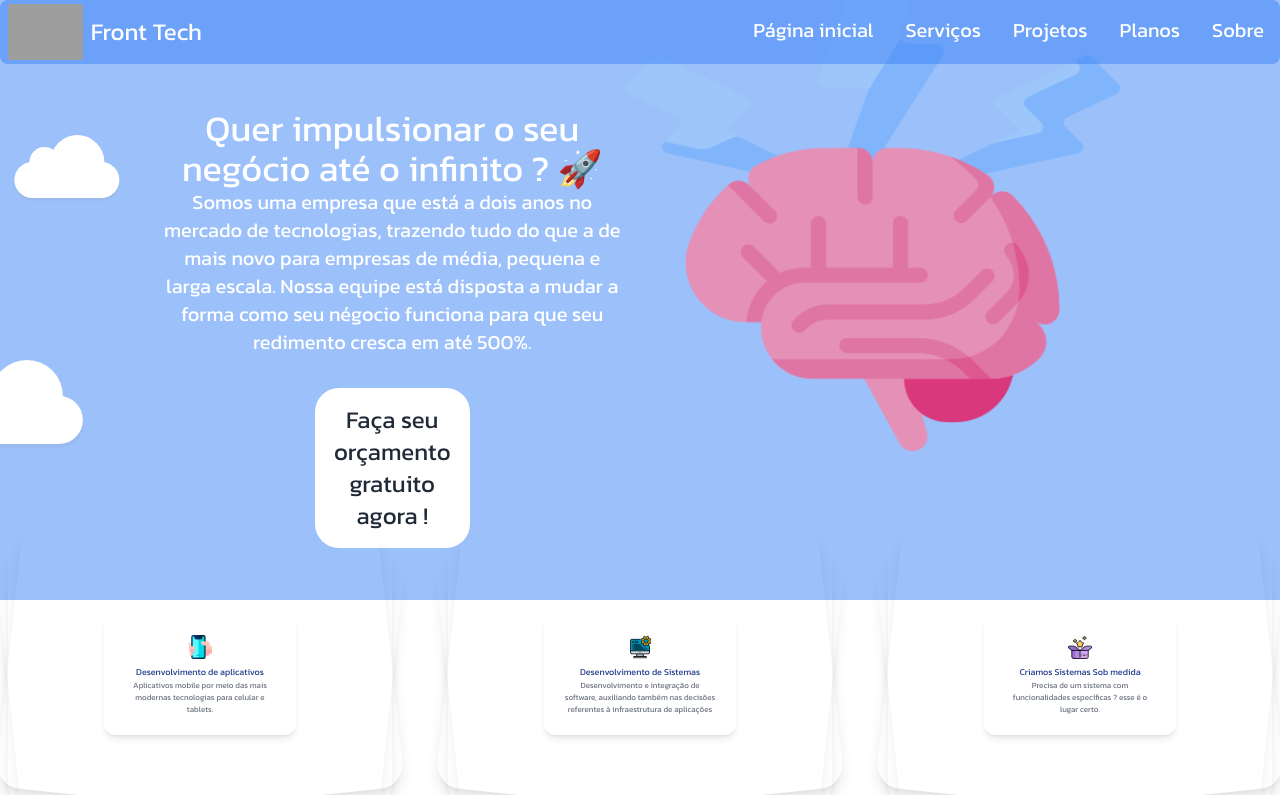
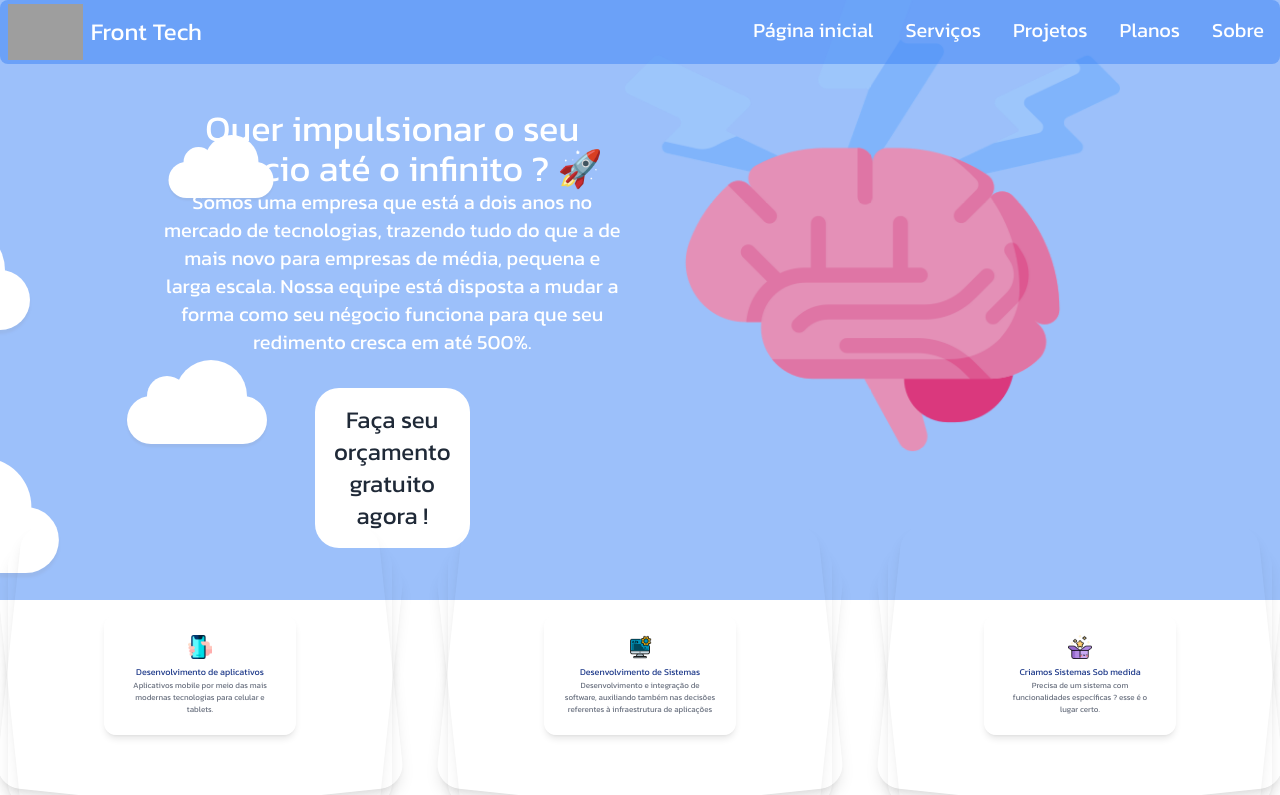
Before and after one commit to emanoel3578/portfolio-website, a Vue app: page / in a window 1280 px wide. Shown: the top 795 px of the page. Built offline with nearby package versions, Linux system fonts and the light colour scheme; grey boxes are pictures that could not be loaded.

Commit message:
Finalizado com sucesso a correcao do header, e finalizado aba orcamento

```diff
--- a/src/components/Header.vue
+++ b/src/components/Header.vue
@@ -1,9 +1,9 @@
 <template>
     <div>
         <Orcamento />
-        <div id="background-wrap" class="absolute opacity-50 top-0 left-0 right-0 pt-50 bg-blue-500 w-screen">
+        <div id="background-wrap" class="absolute opacity-50 top-0 left-0 right-0 pt-50 bg-blue-500 w-screen overflow-hidden">
             <div class="x1">
-                <div class="cloud"></div>
+                <div class="cloud "></div>
             </div>
 
             <div class="x2">
@@ -90,7 +90,7 @@ export default {
 @-webkit-keyframes animateCloud
 {
     0%{margin-left: -1000px;}
-    100%{margin-left: 26%;}
+    100%{margin-left: 100%;}
 }
 
 .x1 {
--- a/src/components/Orcamento.vue
+++ b/src/components/Orcamento.vue
@@ -2,9 +2,9 @@
     <div id="orcamentoID" class="invisible">
         <div class="font-kanit">
             <div class="fixed z-10 inset-0 bg-black opacity-50 mx-auto my-0"></div>
-            <div class="fixed z-10 md:inset-y-1/4 md:inset-x-1/3">
+            <div class="fixed z-10 top-14 md:inset-y-1/4 md:inset-x-1/3">
                 <div class="bg-gray-100 text-gray-500 rounded-3xl shadow-xl w-full overflow-hidden" style="max-width:1000px">
-                    <div class="flex pl-5 pt-2 bg-indigo-500" style="width: 35%;">
+                    <div class="flex pl-5 pt-2 bg-indigo-500 " style="width: 35%;">
                         <p class="text-5xl text-white cursor-pointer" @click="closeOrcamento()">X</p>
                     </div>
                     <div class="md:flex w-full">
@@ -13,7 +13,7 @@
                         </div>
                         <div class="w-full py-10 px-5 md:px-10">
                             <div class="text-center mb-10">
-                                <h1 class="font-bold text-3xl text-gray-900 mb-2 text-indigo-500">Receba seu orçamento !</h1>
+                                <h1 class="font-bold text-2xl md:text-3xl text-gray-900 mb-2 text-indigo-500">Receba seu orçamento !</h1>
                                 <p class="text-gray-600">Preencha os dados abaixo para que um de nossos especialistas possa preparar uma proposta personalizada para seu tipo de negócio</p>
                             </div>
                             <div>
```
